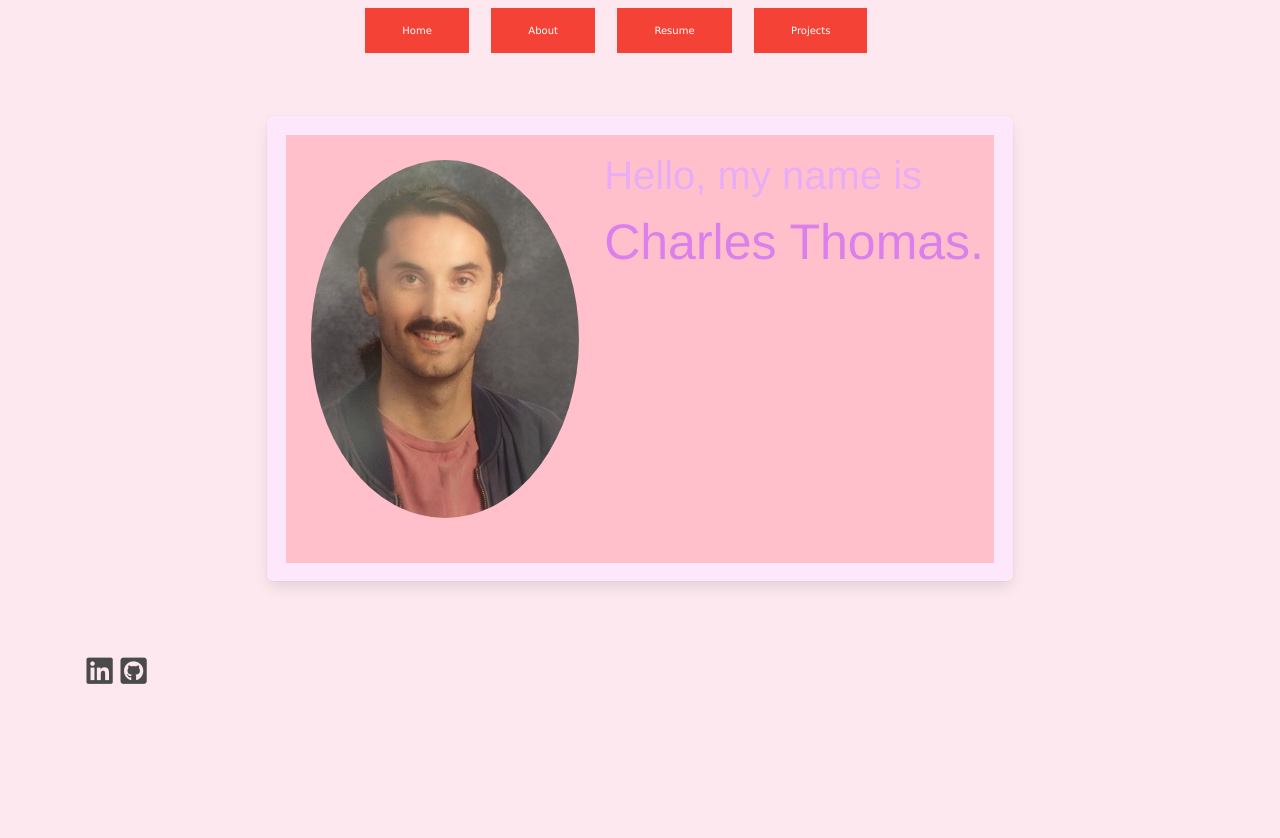
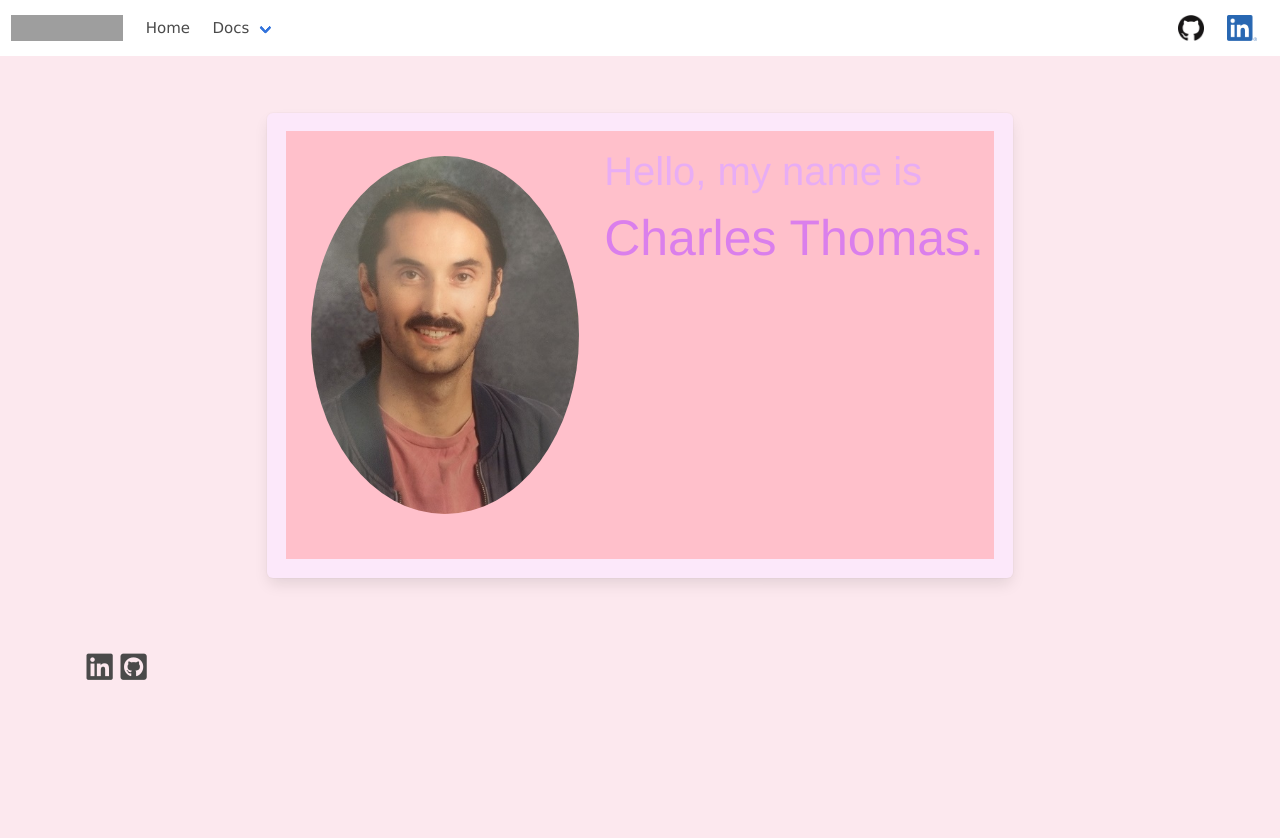
Before and after one commit to chuckthemole/website, a Django app: page / in a window 1280 px wide. After the commit the page ends 680 px from the top, so only its background shows below. Run offline with Django 3.2, Linux system fonts and the light colour scheme; some libraries are stand-ins or nearby versions; grey boxes are pictures that could not be loaded.

Commit message:
Add github and linkedin icons to nav

```diff
--- a/chucksite/templates/chucksite/base.html
+++ b/chucksite/templates/chucksite/base.html
@@ -1,13 +1,14 @@
 <!DOCTYPE html>
 <html lang="en" style="background-color:#fce8ee">
+
 <head>
   <meta charset="UTF-8">
   <meta name="viewport" content="width=device-width, initial-scale=1">
   <title>Charles Thomas</title>
   {% load static %}
-    <link rel="stylesheet" type="text/css" href="{% static 'chucksite/bulma-0.8.0/css/bulma.css' %}"/>
+  <link rel="stylesheet" type="text/css" href="{% static 'chucksite/bulma-0.8.0/css/bulma.css' %}" />
   <link href="https://use.fontawesome.com/releases/v5.0.6/css/all.css" rel="stylesheet">
-    <link rel="stylesheet" type="text/css" href="{% static 'chucksite/main.css' %}"/>
+  <link rel="stylesheet" type="text/css" href="{% static 'chucksite/main.css' %}" />
   <link rel="stylesheet" href="https://www.w3schools.com/w3css/4/w3.css">
 </head>
 
@@ -20,60 +21,68 @@ function about() {
         "Mills College. My anticipated graduation <br>date is December of 2020.";
     }
   </script>
-  <nav class="navbar is-transparent" role="navigation" aria-label="main navigation" style="background-color:#fce8ee">
 
-    <!---->
-    <div></div>
-    <div class="navbar-brand" style="flex-grow:15; justify-content: center;">
-      <div class="navbar-item">
-        <a class="headerButton" href="{% url 'chucksite:index' %}">Home</a>
-      </div>
-      <div class="navbar-item">
-        <a class="headerButton" href="{% url 'chucksite:about' %}">About</a>
-      </div>
-      <!--<a class="navbar-item" href="{% url 'chucksite:about' %}">About</a>-->
-      <div class="navbar-item">
-        <a class="headerButton" href="{% url 'chucksite:resume' %}">Resume</a>
-      </div>
-      <div class="navbar-item">
-        <a class="headerButton" href="{% url 'chucksite:projects' %}">Projects</a>
-      </div>
-
-      <!--   https://bulma.io/documentation/components/navbar/  for responsive sites -->
-      <a role="button" class="navbar-burger" aria-label="menu" aria-expanded="false" data-target="navbarData">
-        <span aria-hidden="true"></span>
-        <span aria-hidden="true"></span>
-        <span aria-hidden="true"></span>
+  <nav class="navbar is-transparent">
+    <div class="navbar-brand">
+      <a class="navbar-item" href="https://bulma.io">
+        <img src="https://bulma.io/images/bulma-logo.png" alt="Bulma: a modern CSS framework based on Flexbox" width="112" height="28">
       </a>
-    </div>
-    <div></div>
-
-    <!---->
-    <div id="navbarData" class="navbar-menu is-active" >
-      <!-- navbar-menu hidden in mobile devices -->
-      <!-- is-actice makes id show in mobile devices -->
-    </div>
-
-    <div class="navbar-start">
-        <div class="navbar-dropdown">
-          <div class="buttons">
+      <div class="navbar-burger" data-target="navbarExampleTransparentExample">
+        <span></span>
+        <span></span>
+        <span></span>
       </div>
     </div>
 
-   </div>
-
-<!--
-    <div class="navbar-end">
+    <div id="navbarExampleTransparentExample" class="navbar-menu">
+      <div class="navbar-start">
+        <a class="navbar-item" href="https://bulma.io/">
+          Home
+        </a>
         <div class="navbar-item has-dropdown is-hoverable">
-        <div class="navbar-item">
-          <a class="headerButton" href="{% url 'chucksite:index' %}">More items later</a>
-        </div>
-        <div class="navbar-item">
-          <a class="headerButton"> More items later </a>
+          <a class="navbar-link" href="https://bulma.io/documentation/overview/start/">
+            Docs
+          </a>
+          <div class="navbar-dropdown is-boxed">
+            <a class="navbar-item" href="https://bulma.io/documentation/overview/start/">
+              Overview
+            </a>
+            <a class="navbar-item" href="https://bulma.io/documentation/overview/modifiers/">
+              Modifiers
+            </a>
+            <a class="navbar-item" href="https://bulma.io/documentation/columns/basics/">
+              Columns
+            </a>
+            <a class="navbar-item" href="https://bulma.io/documentation/layout/container/">
+              Layout
+            </a>
+            <a class="navbar-item" href="https://bulma.io/documentation/form/general/">
+              Form
+            </a>
+            <hr class="navbar-divider">
+            <a class="navbar-item" href="https://bulma.io/documentation/elements/box/">
+              Elements
+            </a>
+            <a class="navbar-item is-active" href="https://bulma.io/documentation/components/breadcrumb/">
+              Components
+            </a>
           </div>
         </div>
       </div>
--->
+
+      <div class="navbar-end">
+        <div class="navbar-item">
+          <div class="field is-grouped">
+            <a class="navbar-item" href="https://github.com/chuckthemole" target="_blank">
+              <img class="imgShake" src="{% static 'chucksite/images/github_icon.PNG' %}" alt="github">
+            </a>
+            <a class="navbar-item" href="https://www.linkedin.com/in/chuckthemole/" target="_blank">
+              <img class="imgShake" src="{% static 'chucksite/images/linkedin_icon.PNG' %}" alt="Linkedin">
+            </a>
+          </div>
+        </div>
+      </div>
+    </div>
   </nav>
 
   <section class="section">
@@ -81,7 +90,7 @@ function about() {
       <div>
         {% block content %}{% endblock content %}
 
-        <h2 class = "footer" style="background-color:#fce8ee">
+        <h2 class="footer" style="background-color:#fce8ee">
           <a class="iconContainer" href="https://www.linkedin.com/in/chuckthemole/"><i class="fab fa-linkedin"></i></a>
           <a class="iconContainer" href="https://github.com/chuckthemole"><i class='fab fa-github-square'></i></a>
         </h2>
@@ -91,4 +100,5 @@ function about() {
   </section>
 
 </body>
+
 </html>
```
Also changed, not shown: chucksite/static/chucksite/images/github_icon.png (added), chucksite/static/chucksite/images/linkedin_icon.png (added). Lines whose indentation alone changed are shown as unchanged.
